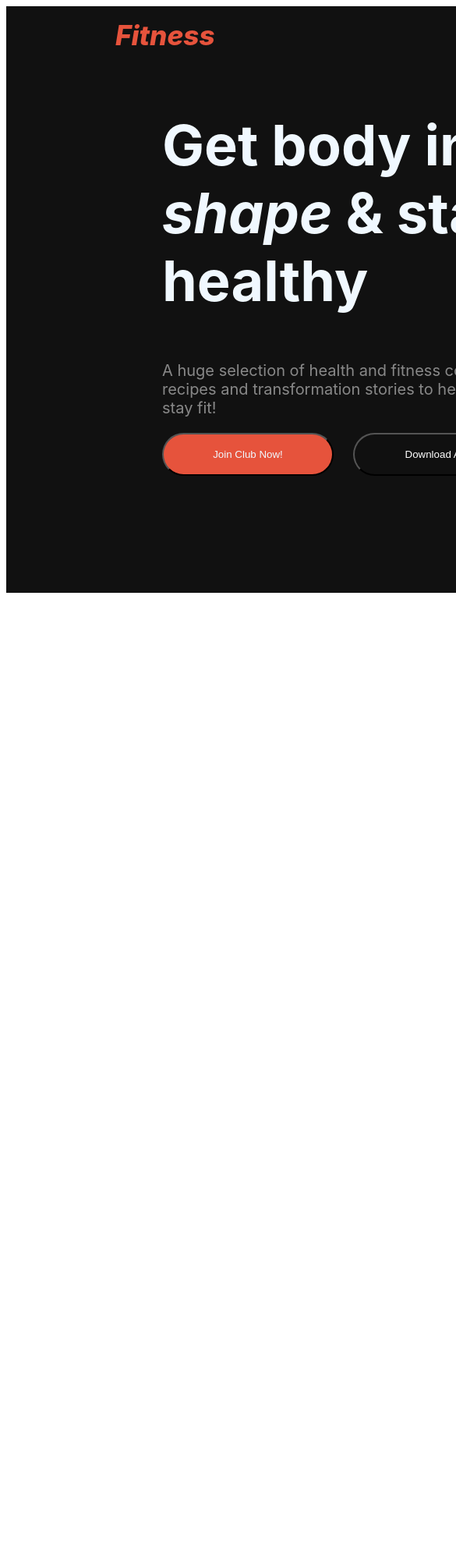
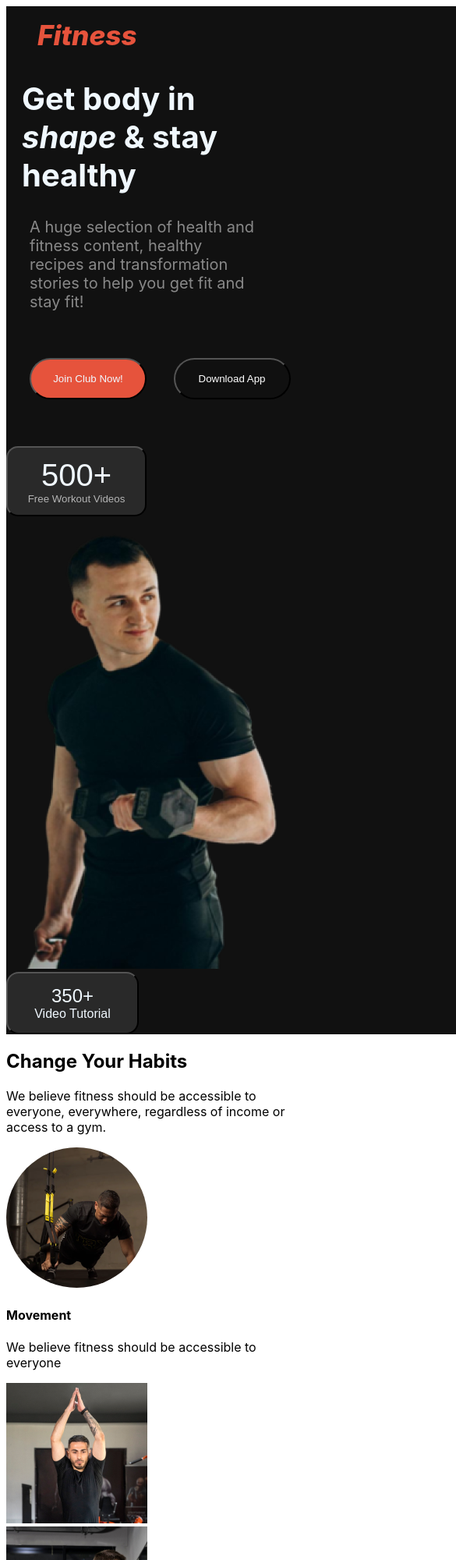
Before and after one commit to tarikulislamjisan/Assignment-2, a plain HTML site: page index.html in a window 390 px wide. Shown: the top 2000 px of the page at 78% size, 585 px wide, since content can reach past the window. Before the commit the page ends 844 px from the top, so only its background shows below. Drawn offline with Linux system fonts and the light colour scheme.

Commit message:
making banner section responsive

```diff
--- a/index.html
+++ b/index.html
@@ -1,11 +1,13 @@
 <!DOCTYPE html>
 <html lang="en">
+
 <head>
     <meta charset="UTF-8">
     <meta name="viewport" content="width=device-width, initial-scale=1.0">
     <title>Fitness Website</title>
     <link rel="stylesheet" href="style/style.css">
 </head>
+
 <body class="inter">
     <header>
         <section class="banner">
@@ -17,7 +19,8 @@
 
                     <!-- Fitness -->
                     <div>
-    <ul ><li><a href=""><span class="Fitness"><i>Fitness
+                        <ul>
+                            <li><a href=""><span class="Fitness"><i>Fitness
                     </div>
 
 
@@ -25,11 +28,20 @@
 
                     <div class="display-flex">
 
-   </i></span></a></li></ul>
-   <ul><li><a href=""><button class="home-btn">Home</button></a></li></ul>
-   <ul><li><a href="">Service</a></li></ul>
-   <ul><li><a href="">Contact</a></li></ul>
-   <ul><li><a href="">About</a></li></ul>
+                        </i></span></a></li>
+                        </ul>
+                        <ul>
+                            <li><a href=""><button class="home-btn">Home</button></a></li>
+                        </ul>
+                        <ul>
+                            <li><a href="">Service</a></li>
+                        </ul>
+                        <ul>
+                            <li><a href="">Contact</a></li>
+                        </ul>
+                        <ul>
+                            <li><a href="">About</a></li>
+                        </ul>
                     </div>
                 </div>
 
@@ -42,16 +54,22 @@
 
 
                 <div>
-        <h2 class="banner-title">Get body in <br> <span class="shape"><i>shape</i></span> & stay <br> healthy</h2>
-        <p class="banner-description">A huge selection of health and fitness content, healthy <br> recipes and transformation stories to help you get fit and stay fit!</p>
+                    <h2 class="banner-title">Get body in <br> <span class="shape"><i>shape</i></span> & stay <br>
+                        healthy</h2>
+                    <p class="banner-description">A huge selection of health and fitness content, healthy <br> recipes
+                        and transformation stories to help you get fit and stay fit!</p>
                     <button class="club-btn">Join Club Now!</button>
                     <button class="dwnld-btn">Download App</button>
                 </div>
 
-    <div >
-        <button class="workout-btn" ><span class="fivehundred">500+</span> <br><span class="workout">Free Workout Videos</span></button>
-        <img src="Images 2.png" alt="">
-        <button class="Tutorial-btn"><span class="three-hundred">350+</span><br><span class="Tutorial">Video Tutorial</span></button>
+                <div>
+                    <button class="workout-btn"><span class="fivehundred">500+</span> <br><span class="workout">Free
+                            Workout Videos</span></button>
+                    <div class="full-width">
+                        <img  src="Images 2.png" alt="">
+                    </div>
+                    <button class="Tutorial-btn"><span class="three-hundred">350+</span><br><span class="Tutorial">Video
+                            Tutorial</span></button>
                 </div>
 
 
@@ -64,7 +82,47 @@
 
 
     <main>
+        <!-- Change your habit section -->
+        <section>
+            <h2>Change Your Habits</h2>
+            <p>We believe fitness should be accessible to everyone, everywhere, regardless of income or access to a gym.
+            </p>
 
+
+            <div class="image-head">
+
+
+                <div>
+                    <img class="Movement" src="image 3.png" alt="">
+                    <h4>Movement</h4>
+                    <p>We believe fitness should be accessible to everyone</p>
+                </div>
+
+                <div>
+                    <img src="image 2.png" alt="">
+                </div>
+
+                <div>
+                    <img src="image 4.png" alt="">
+                </div>
+
+                <div>
+                    <img src="image 5.png" alt="">
+                </div>
+
+
+
+
+
+
+
+
+            </div>
+
+
+
+
+        </section>
     </main>
 
 
@@ -73,4 +131,5 @@
 
     </footer>
 </body>
+
 </html>
--- a/style/style.css
+++ b/style/style.css
@@ -6,7 +6,7 @@
   }
   /* header */
   header{
-    width: 1440px;
+    width: 1500px;
   }
   /* banner section */
 
@@ -128,3 +128,41 @@ color: aliceblue;
 
 
 }
+.Movement{
+
+  border-radius: 50%;
+}
+
+
+
+@media screen and (max-width:576px) {
+  .Fitness{
+    margin: 0px;
+  }
+  .banner-title{
+    margin: 20px;
+    width: 422px;
+    font-size: 40px;
+  }
+  .banner-description{
+    margin: 30px;
+    width: 320px;
+
+  }
+  .club-btn{
+    margin: 30px;
+    width: 150px;
+    height: 53px;
+  }
+  .dwnld-btn{
+    width: 150px;
+    height: 53px;
+  }
+  .display-flex1{
+    flex-direction: column;
+  }
+  .full-width{
+    width: 100%;
+    margin-left: 20px;
+  }
+}
```
Also changed, not shown: image 2.png (added), image 3.png (added), image 4.png (added), image 5.png (added). Lines whose indentation alone changed are shown as unchanged.
